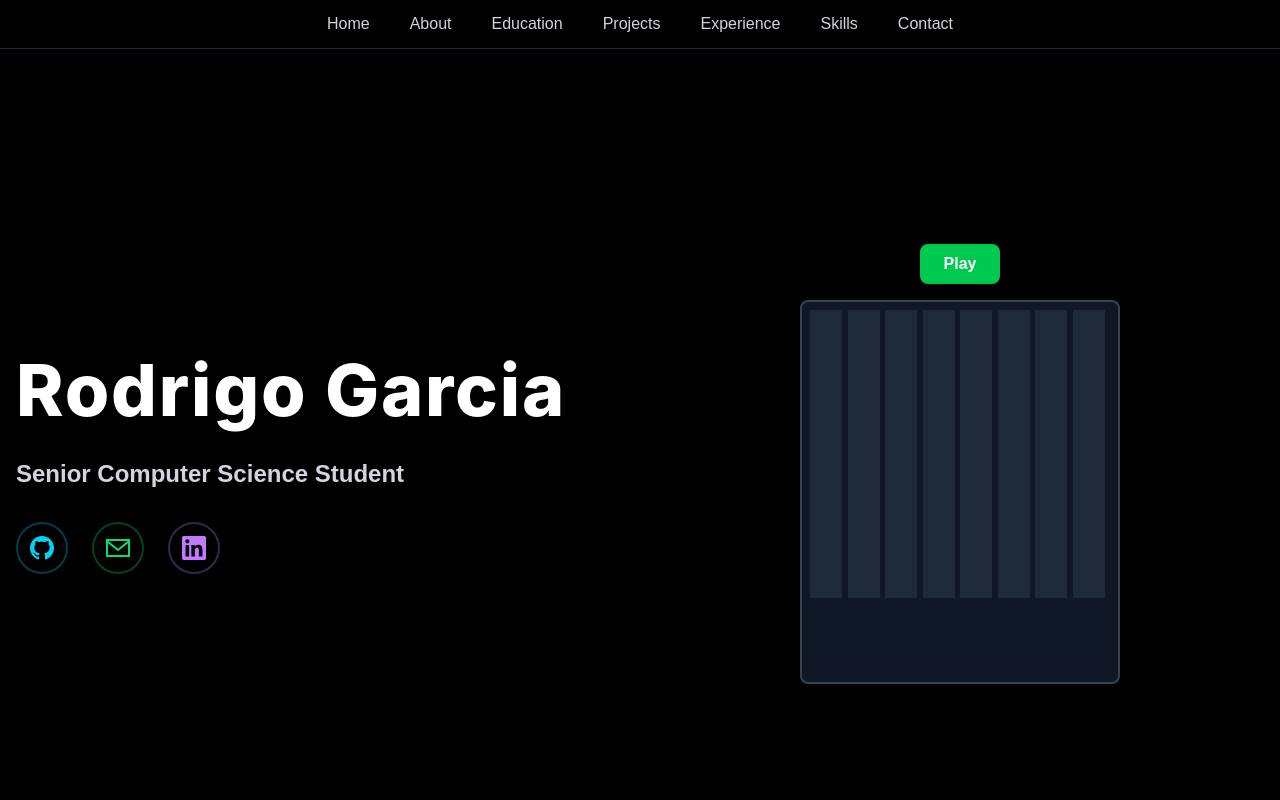
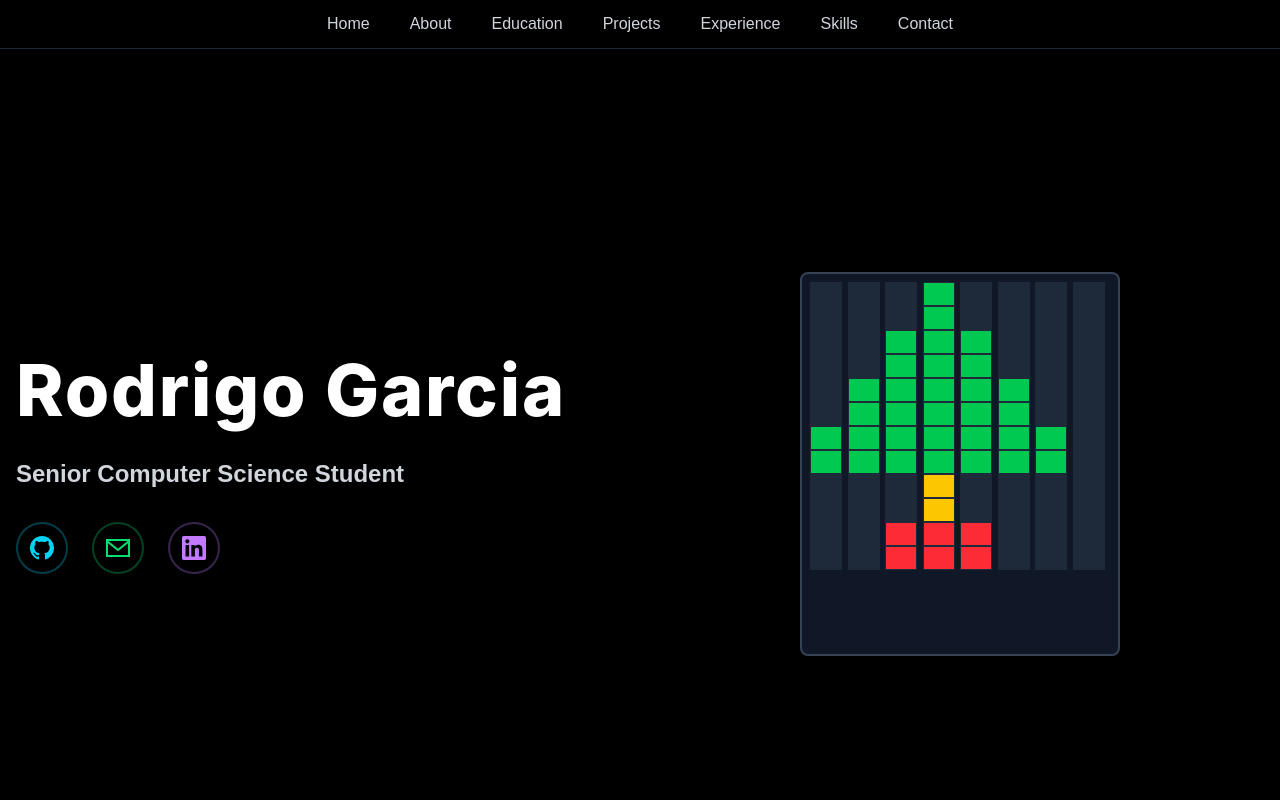
Before and after one commit to rgarcia2304/personal-portfolio, a Next.js app: page / in a window 1280 px wide. Shown: the top 800 px of the page. Built offline with nearby package versions, Linux system fonts and the light colour scheme.

Commit message:
added static tree

```diff
--- a/src/app/page.tsx
+++ b/src/app/page.tsx
@@ -261,6 +261,53 @@ function MiniTetrisGame() {
   );
 }
 
+// Static Tetris Tree definition
+function StaticTetrisTree() {
+  // 12 rows x 8 columns
+  // We'll define a tree shape using Tetris colors
+  // null = empty, otherwise a Tailwind color class
+  const treeBoard: (string | null)[][] = [
+    // Row 0 (top)
+    [null, null, null, "bg-green-500", null, null, null, null],
+    // Row 1
+    [null, null, null, "bg-green-500", null, null, null, null],
+    // Row 2
+    [null, null, "bg-green-500", "bg-green-500", "bg-green-500", null, null, null],
+    // Row 3
+    [null, null, "bg-green-500", "bg-green-500", "bg-green-500", null, null, null],
+    // Row 4
+    [null, "bg-green-500", "bg-green-500", "bg-green-500", "bg-green-500", "bg-green-500", null, null],
+    // Row 5
+    [null, "bg-green-500", "bg-green-500", "bg-green-500", "bg-green-500", "bg-green-500", null, null],
+    // Row 6
+    ["bg-green-500", "bg-green-500", "bg-green-500", "bg-green-500", "bg-green-500", "bg-green-500", "bg-green-500", null],
+    // Row 7
+    ["bg-green-500", "bg-green-500", "bg-green-500", "bg-green-500", "bg-green-500", "bg-green-500", "bg-green-500", null],
+    // Row 8 (trunk)
+    [null, null, null, "bg-yellow-400", null, null, null, null],
+    // Row 9 (trunk)
+    [null, null, null, "bg-yellow-400", null, null, null, null],
+    // Row 10 (base)
+    [null, null, "bg-red-500", "bg-red-500", "bg-red-500", null, null, null],
+    // Row 11 (base)
+    [null, null, "bg-red-500", "bg-red-500", "bg-red-500", null, null, null],
+  ];
+
+  return (
+    <div className="bg-gray-900 rounded-lg p-2 shadow-lg border-2 border-gray-700" style={{ width: 40 * 8, height: 32 * 12 }}>
+      <div className="grid" style={{ gridTemplateRows: `repeat(12, 1fr)`, gridTemplateColumns: `repeat(8, 1fr)` }}>
+        {treeBoard.flat().map((cell, idx) => (
+          <div
+            key={idx}
+            className={`w-5 h-4 sm:w-8 sm:h-6 border border-gray-800 ${cell ? cell : "bg-gray-800"} transition-all duration-100`}
+            style={{ boxSizing: 'border-box' }}
+          />
+        ))}
+      </div>
+    </div>
+  );
+}
+
 // Section components with smooth appear animations
 const Section = ({ id, title, children }: { id: string; title?: string; children: React.ReactNode }) => {
   const [isVisible, setIsVisible] = useState(false);
@@ -376,6 +423,7 @@ const groupedProjects = [
         description:
           "Designed and developed a full-stack blockchain-based group payment app to solve the social pressure of deciding who pays the tab. Built with Solidity smart contracts to enable group formation, voting on a designated payer, and conditional fund disbursement only when a target contribution is reached. Integrated MetaMask for wallet authentication and transaction signing, ensuring secure, user-controlled payments. All transactions and voting records are immutably stored on the blockchain for transparency. The app is deployed using Next.js with a React frontend and a Web3-enabled backend, providing a seamless decentralized experience for collaborative group payments.",
         technologies: ["Solidity", "MetaMask", "Web3", "Next.js", "React", "Blockchain"],
+        github: "https://github.com/rgarcia2304/block-pay"
       },
       {
         title: "Eterna | Reddit Filtering App",
@@ -383,6 +431,7 @@ const groupedProjects = [
         description:
           "Built a full-stack product recommendation app that filters Reddit discussions to surface high-quality suggestions based on community feedback. Users enter a product-related query, which is processed through the Reddit Scraper API (via RapidAPI) to gather relevant posts. The results are then passed to the OpenAI GPT API using prompt-based filtering to eliminate non-product discussions and rank responses by helpfulness. Non-product or vague queries are also automatically filtered. Deployed with Firebase for real-time database storage and built using React, Next.js, and styled-components for a modern, responsive UI.",
         technologies: ["React", "Next.js", "OpenAI", "Firebase", "RapidAPI", "Styled-components"],
+        github: "https://github.com/rgarcia2304/class-app"
       },
       {
         title: "Flight Application",
@@ -390,6 +439,7 @@ const groupedProjects = [
         description:
           "Independently designed and built a fully custom, microservice-based flight application from the ground up—no external APIs or tools used. Developed the Flight Creation microservice in Java using the Spring Framework, engineered the Booking system in C# with ASP.NET and MongoDB, and implemented the Payment microservice using GraphQL with Spring and MySQL. Constructed the entire backend architecture and frontend interface using React, managing all data flow, service communication, and storage logic manually to ensure full control and understanding of the system. This project showcases complete ownership over microservice design, API creation, and full-stack integration.",
         technologies: ["Java", "Spring", "C#", "ASP.NET", "MongoDB", "GraphQL", "MySQL", "React"],
+        github: "https://github.com/rgarcia2304/FLIGHT-APP"
       },
       {
         title: "Course Scheduler",
@@ -495,7 +545,7 @@ function TabbedProjects() {
         {groupedProjects[selectedTab].projects.map((project, idx) => (
           <button
             key={project.title}
-            className="bg-black/70 border border-gray-800 rounded-xl p-6 shadow-lg flex flex-col hover:scale-[1.04] transition-all duration-300 text-left outline-none focus:ring-2 focus:ring-yellow-400 cursor-pointer"
+            className="bg-black/70 border border-gray-800 rounded-xl p-6 shadow-lg flex flex-col hover:scale-[1.04] transition-all duration-300 text-left outline-none focus:ring-2 focus:ring-yellow-400 cursor-pointer relative"
             style={{ zIndex: expanded && expanded.group === selectedTab && expanded.idx === idx ? 50 : 1 }}
             onClick={() => setExpanded({ group: selectedTab, idx })}
             tabIndex={0}
@@ -515,6 +565,22 @@ function TabbedProjects() {
                 </span>
               ))}
             </div>
+            {/* GitHub icon link in card if present */}
+            {project.github && (
+              <a
+                href={project.github}
+                target="_blank"
+                rel="noopener noreferrer"
+                className="absolute bottom-3 right-3 p-2 rounded-full bg-gray-900 border border-cyan-400 hover:bg-cyan-900 transition-colors"
+                onClick={e => e.stopPropagation()}
+                tabIndex={0}
+                aria-label="GitHub Repository"
+              >
+                <svg className="w-5 h-5 text-cyan-400" fill="currentColor" viewBox="0 0 24 24">
+                  <path d="M12 0c-6.626 0-12 5.373-12 12 0 5.302 3.438 9.8 8.207 11.387.599.111.793-.261.793-.577v-2.234c-3.338.726-4.033-1.416-4.033-1.416-.546-1.387-1.333-1.756-1.333-1.756-1.089-.745.083-.729.083-.729 1.205.084 1.839 1.237 1.839 1.237 1.07 1.834 2.807 1.304 3.492.997.107-.775.418-1.305.762-1.604-2.665-.305-5.467-1.334-5.467-5.931 0-1.311.469-2.381 1.236-3.221-.124-.303-.535-1.524.117-3.176 0 0 1.008-.322 3.301 1.23.957-.266 1.983-.399 3.003-.404 1.02.005 2.047.138 3.006.404 2.291-1.552 3.297-1.23 3.297-1.23.653 1.653.242 2.874.118 3.176.77.84 1.235 1.911 1.235 3.221 0 4.609-2.807 5.624-5.479 5.921.43.372.823 1.102.823 2.222v3.293c0 .319.192.694.801.576 4.765-1.589 8.199-6.086 8.199-11.386 0-6.627-5.373-12-12-12z"/>
+                </svg>
+              </a>
+            )}
           </button>
         ))}
       </div>
@@ -582,7 +648,7 @@ const experienceEntries = [
     logo: "https://1000logos.net/wp-content/uploads/2022/03/Staples-Logo.png",
     color: "red", // Staples red
     description:
-      "Worked in AGILE team of over 15 engineers. Wrote RESTFUL APIs that combined data from Approvals and Checkout orders. Developed dashboard allowing engineers to directly modify orders status for client conflict resolution. Dashboard sped up customer order resolution by 87% for order error problems.",
+      "Worked in AGILE team of over 15 engineers. Wrote RESTFUL APIs that combined data from Approvals and Checkout orders. Developed dashboard allowing engineers to directly modify orders  client conflict resolution.",
   },
   {
     date: "March 2024 - Present",
@@ -837,7 +903,7 @@ export default function Home() {
               </div>
             </div>
             <div className="flex-1 flex flex-col items-center justify-center relative w-full h-[340px] sm:h-[440px] animate-fade-in-delayed">
-              <MiniTetrisGame />
+              <StaticTetrisTree />
             </div>
           </div>
         </Section>
@@ -858,7 +924,7 @@ export default function Home() {
                   </div>
                   <p className="text-gray-300 text-lg leading-relaxed">
                     Hello! I&apos;m <span className="text-cyan-400 font-semibold">Rodrigo</span>, a senior computer science student
-                    who loves to explore different challenges in programming and beyond.
+                    who is interested in backend and systems software engineering. But I have an Open mind regarding all technologies and enjoy exploring different software tools.
                   </p>
                   <p className="text-gray-300 text-lg leading-relaxed">
                     Currently in my free time, I&apos;m diving deep into <span className="text-cyan-400 font-semibold">GoLang</span> and
```
